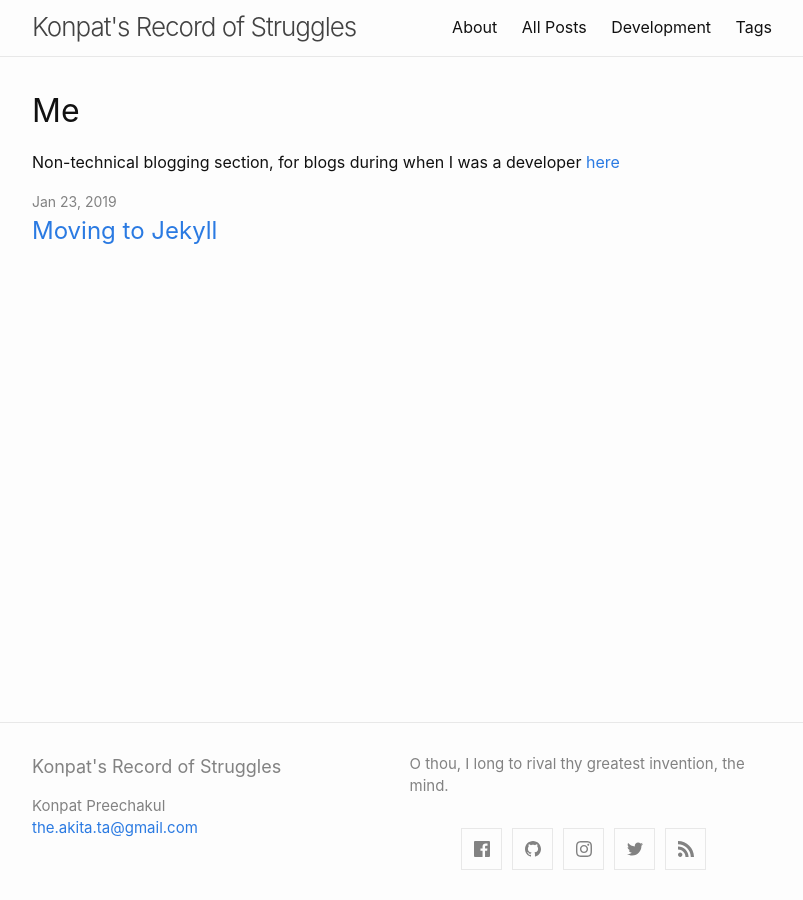
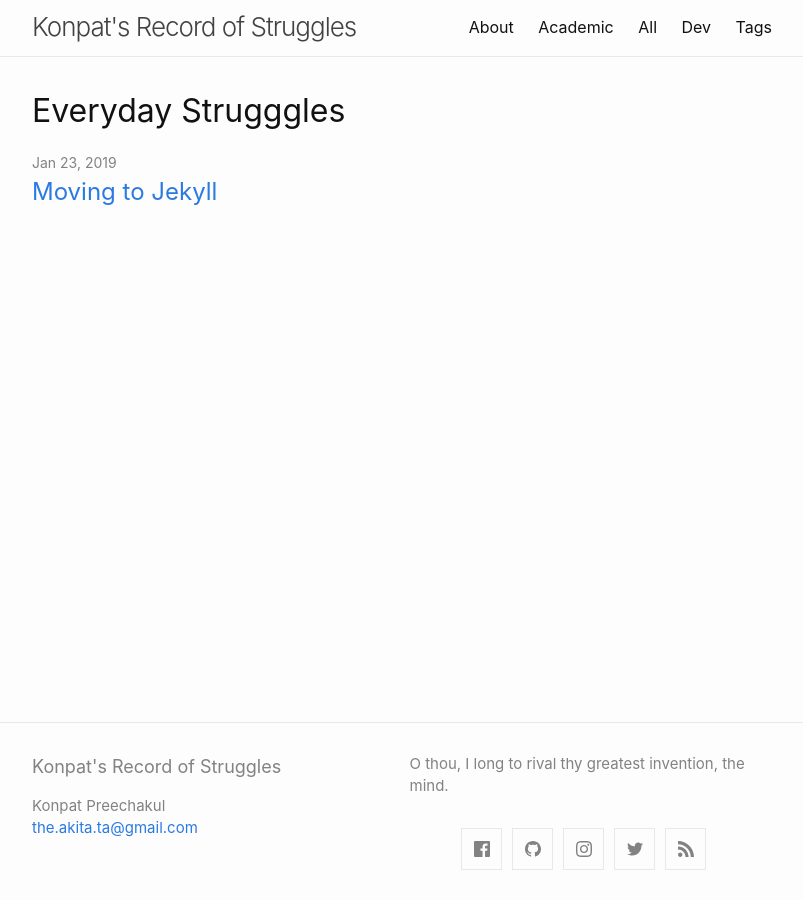
Before and after one commit to phizaz/test-ci, a Jekyll site: the page built from index.md, in a window 1280 px wide. Shown: the whole page, without its empty margins (238-1041 px from the left). Built offline with Jekyll 4.4.1, drawn with Linux system fonts in a browser that asks for light colours; the list of posts is cut into pages by our own code.

Commit message:
- adding academic - change wordings

```diff
--- a/_includes/header.html
+++ b/_includes/header.html
@@ -24,7 +24,7 @@
           -->
           {% for my_page in site.pages %}
             {% if my_page.title and my_page.autogen == nil and my_page.name != "index.md" %}
-            <a class="page-link" href="{{ my_page.url | relative_url }}">{{ my_page.title | escape }}</a>
+            <a class="page-link" href="{{ my_page.url | relative_url }}">{{ my_page.short | my_page.title | escape }}</a>
             {% endif %}
           {% endfor %}
         </div>
--- a/all.md
+++ b/all.md
@@ -1,6 +1,7 @@
 ---
 layout: home
-title: All Posts
+title: All Struggles
+short: All
 permalink: /all/
 pagination:
   enabled: true
--- a/index.md
+++ b/index.md
@@ -1,10 +1,9 @@
 ---
 layout: home
-title: Me
+title: Everyday Strugggles
+short: Me
 pagination:
   enabled: true
   category: me
   permalink: /:num/
 ---
-
-Non-technical blogging section, for blogs during when I was a developer [here](/dev)
--- a/tags.html
+++ b/tags.html
@@ -1,6 +1,7 @@
 ---
 layout: default
-title: Tags
+title: By Tags
+short: Tags
 permalink: /tags/
 ---
 
```
Also changed, not shown: about.md (+1 -0 lines), academic.md (added, +10 -0 lines), dev.md (+2 -1 lines).
